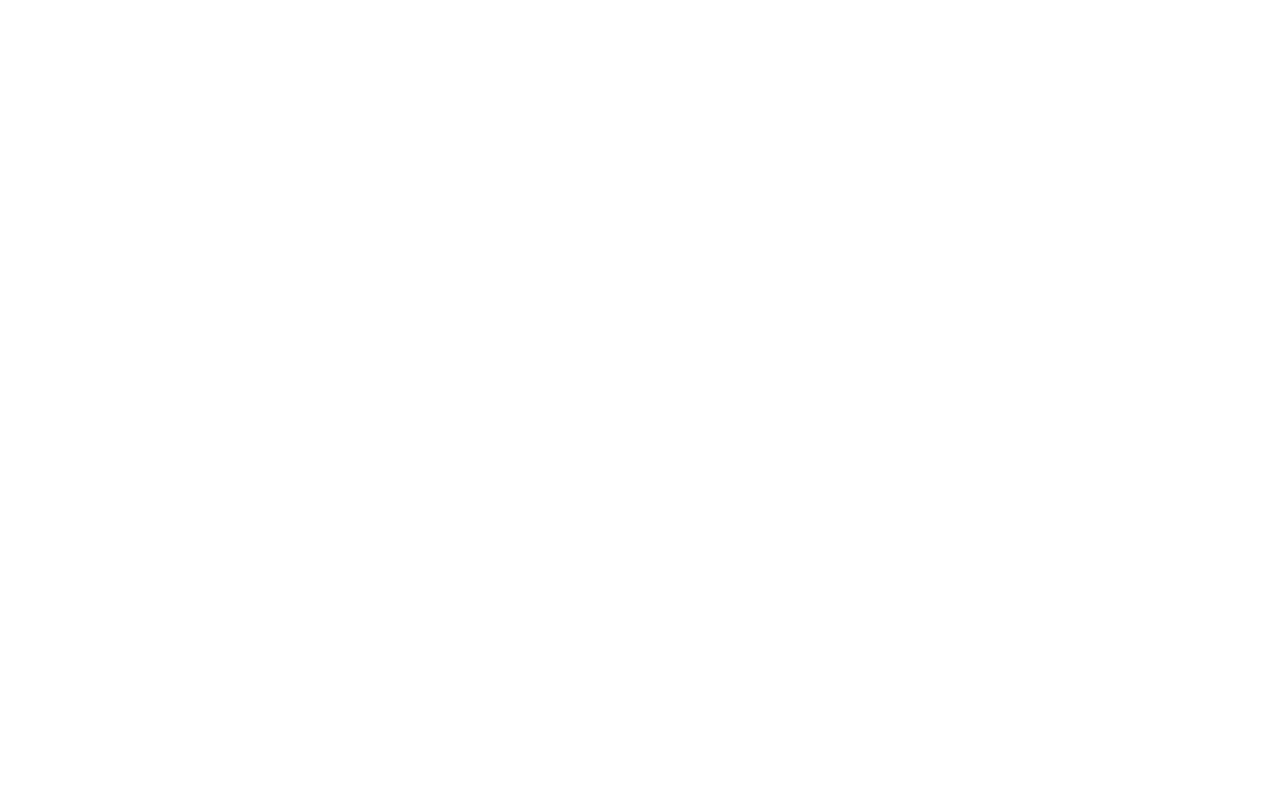
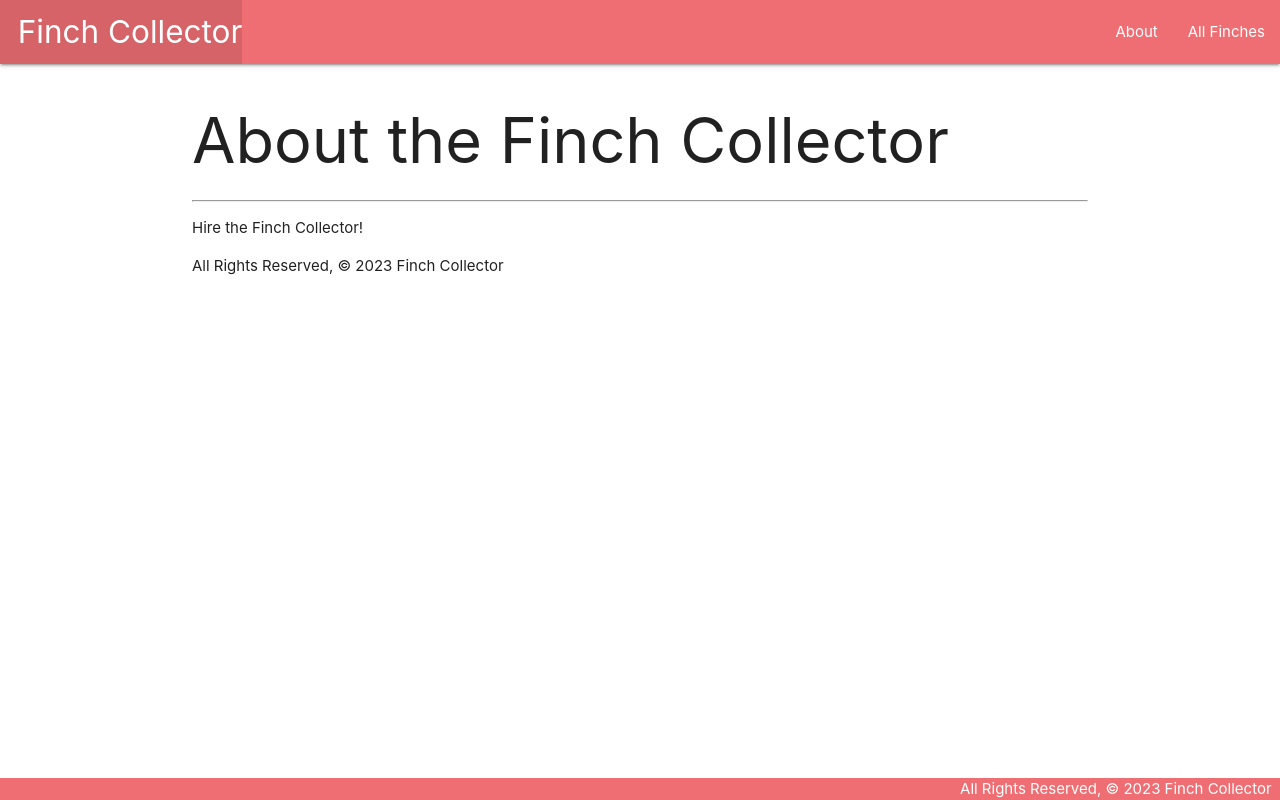
Before and after one commit to phoebewalquist/finchcollector, a Django app: page /about/ in a window 1280 px wide. Before the commit the page is empty. Run offline with Django 4.2, Linux system fonts and the light colour scheme.

Commit message:
updated and working

```diff
--- /dev/null
+++ b/main_app/static/css/style.css
@@ -0,0 +1,14 @@
+body {
+    display: flex;
+    min-height: 100vh;
+    flex-direction: column;
+  }
+
+  main {
+    flex: 1 0 auto;
+  }
+
+  footer.page-footer {
+    padding-top: 0;
+    text-align: right;
+  }
--- a/main_app/templates/about.html
+++ b/main_app/templates/about.html
@@ -1,12 +1,10 @@
-<!DOCTYPE html>
-<html lang="en">
-<head>
-    <meta charset="UTF-8">
-    <meta http-equiv="X-UA-Compatible" content="IE=edge">
-    <meta name="viewport" content="width=device-width, initial-scale=1.0">
-    <title>About</title>
-</head>
-<body>
+{% extends 'base.html' %}
 
-</body>
-</html>
+{% block content %}
+
+<h1>About the Finch Collector</h1>
+<hr />
+<p>Hire the Finch Collector!</p>
+<footer>All Rights Reserved, &copy; 2023 Finch Collector</footer>
+
+{% endblock %}
--- /dev/null
+++ b/main_app/templates/base.html
@@ -0,0 +1,35 @@
+{% load static %}
+
+<!DOCTYPE html>
+<html lang="en">
+<head>
+  <meta charset="UTF-8">
+  <meta name="viewport" content="width=device-width, initial-scale=1.0">
+  <meta http-equiv="X-UA-Compatible" content="ie=edge">
+  <title>Finch Collector</title>
+  <link rel="stylesheet" href="https://cdnjs.cloudflare.com/ajax/libs/materialize/1.0.0/css/materialize.min.css">
+  <link rel="stylesheet" href="{% static 'css/style.css' %}">
+</head>
+<body>
+  <header class="navbar-fixed">
+    <nav>
+      <div class="nav-wrapper">
+        <ul>
+          <li><a href="/" class="left brand-logo">&nbsp;&nbsp;Finch Collector</a></li>
+        </ul>
+        <ul class="right">
+          <li><a href="/about">About</a></li>
+          <li><a href="/finches">All Finches</a></li>
+        </ul>
+      </div>
+    </nav>
+  </header>
+  <main class="container">
+    {% block content %}
+    {% endblock %}
+  </main>
+  <footer class="page-footer">
+    <div class="right">All Rights Reserved, &copy; 2023 Finch Collector &nbsp;</div>
+  </footer>
+</body>
+</html>
--- a/main_app/urls.py
+++ b/main_app/urls.py
@@ -5,5 +5,5 @@
 urlpatterns = [
     path('', views.home, name='home'),
     path('about/', views.about, name='about'),
-    path('allfinches/', views.allfinches, name='allfinches'),
+    path('finches/', views.finches_index, name='index'),
 ]
--- a/main_app/views.py
+++ b/main_app/views.py
@@ -1,4 +1,9 @@
 from django.shortcuts import render
+
+finches = [
+  {'name': 'Peter', 'breed': 'Purple finch', 'description': 'purple and cool', 'age': 5},
+  {'name': 'Sam', 'breed': 'European goldfinch', 'description': 'silly and playful', 'age': 5},
+]
 
 # Create your views here.
 def home(request):
@@ -7,5 +12,7 @@
 def about(request):
     return render(request, 'about.html')
 
-def allfinches(request):
-    return render(request, 'allfinches.html')
+def finches_index(request):
+    return render(request, 'finches/index.html', {
+        'finches': finches
+    })
```
Also changed, not shown: main_app/templates/allfinches.html (deleted, +0 -12 lines), main_app/templates/finches/index.html (added, +22 -0 lines).
